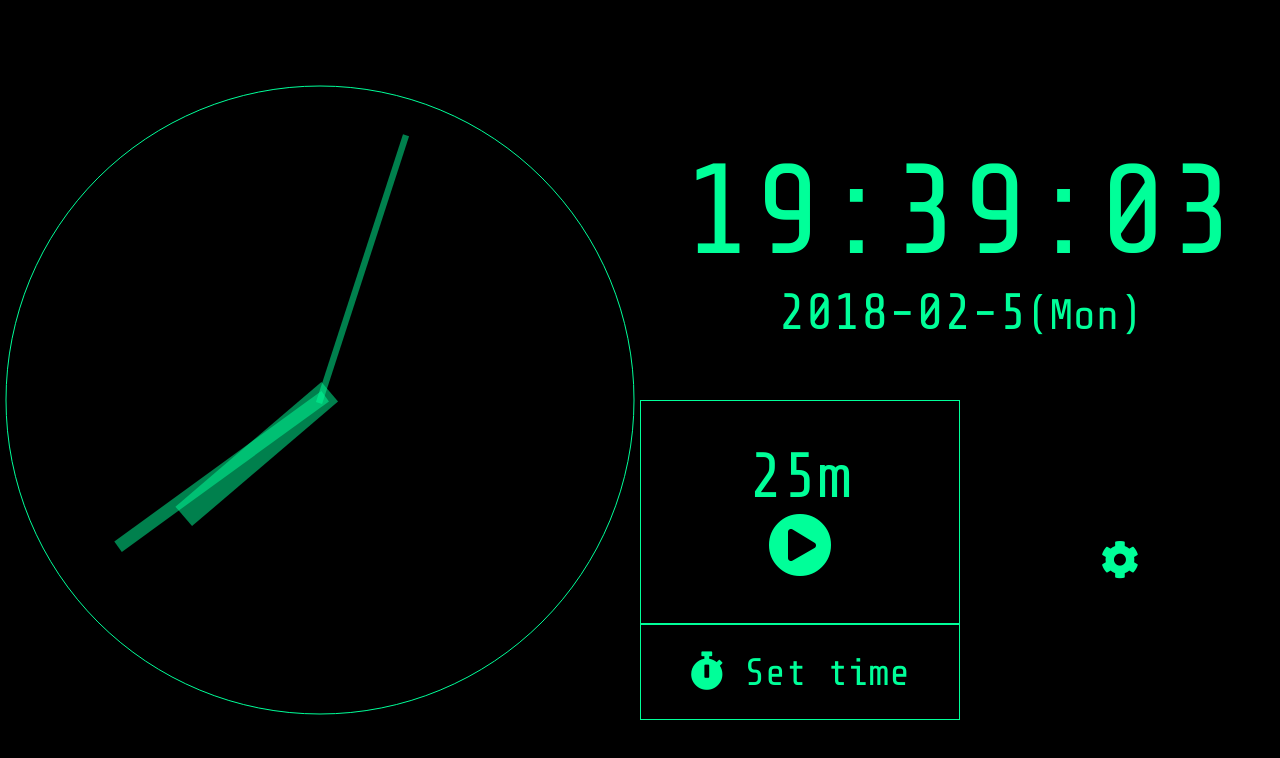
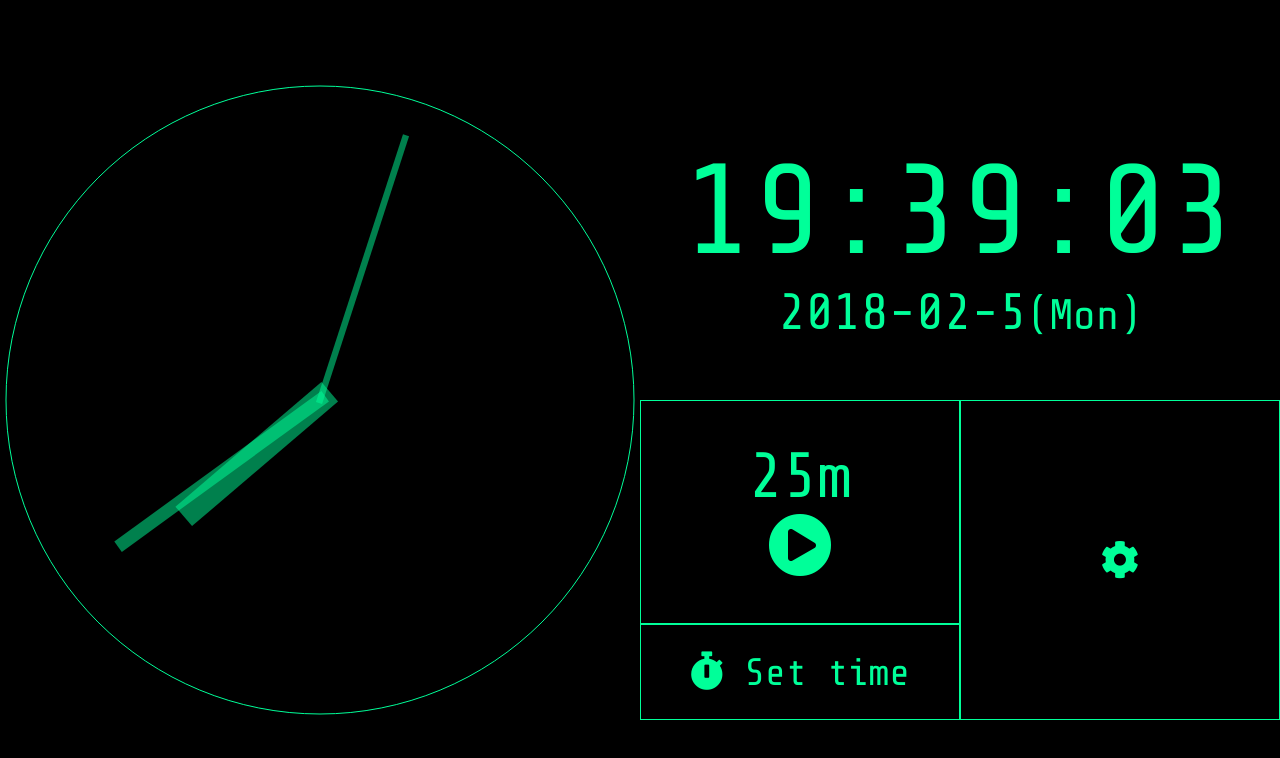
Before and after one commit to ginpei/giclock, a Nuxt app: page / in a window 1280 px wide. Shown: the top 758 px of the page. Built offline with nearby package versions, Linux system fonts and the light colour scheme.

Commit message:
make a link explicit

```diff
--- a/pages/index.vue
+++ b/pages/index.vue
@@ -267,6 +267,9 @@ export default {
   width: 100%
 
 .preferencesLink
+  border-style: solid
+  border-width: 1px
+  box-sizing: border-box
   font-size: 3rem
   height: 100%
   text-decoration: none
```
